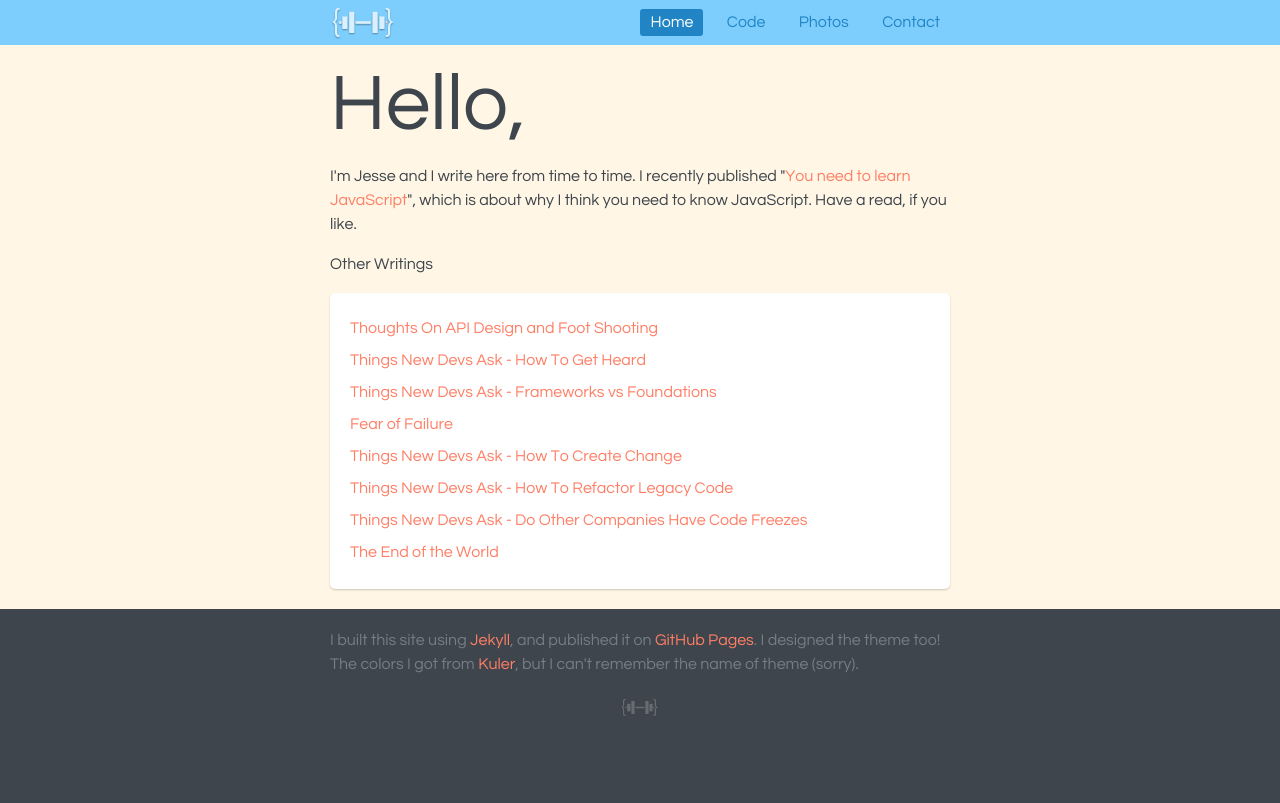
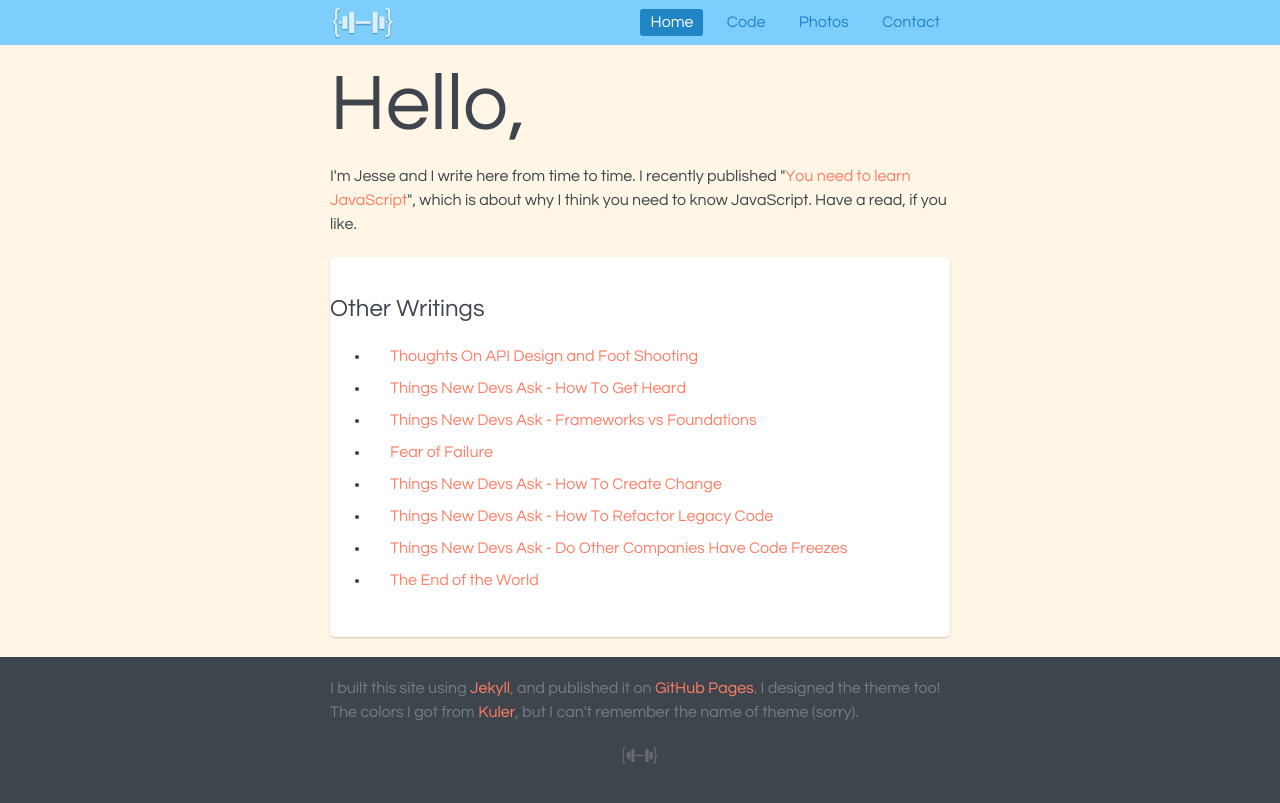
Before and after one commit to JesseWilliamson/jessewilliamson.github.com, a Jekyll site: the page built from index.html, in a window 1280 px wide. Shown: the top 803 px of the page. Built offline with Jekyll 4.4.1, drawn with Linux system fonts in a browser that asks for light colours.

Commit message:
moving heading

```diff
--- a/index.html
+++ b/index.html
@@ -7,10 +7,12 @@ title: Home
 	{% for post in site.posts limit:1 %}
 		<p>I'm Jesse and I write here from time to time. I recently published "<a class="recent-post" href="{{post.url}}">{{post.post-title}}</a>", which is about <span class="about-post">{{post.synopsis}}</span>. Have a read, if you like.</p>
 	{% endfor %}
-	<h4>Other Writings</h4>
-		<ul class="other-posts">
+	<div class="other-posts">
+		<h2>Other Writings</h2>
+		<ul>
 			{% for post in site.posts offset:1 %}
 	  			<li><a class="recent-post" href="{{post.url}}">{{post.post-title}}</a></li>
 			{% endfor %}
 		</ul>
+	</div>
 </div>
```
